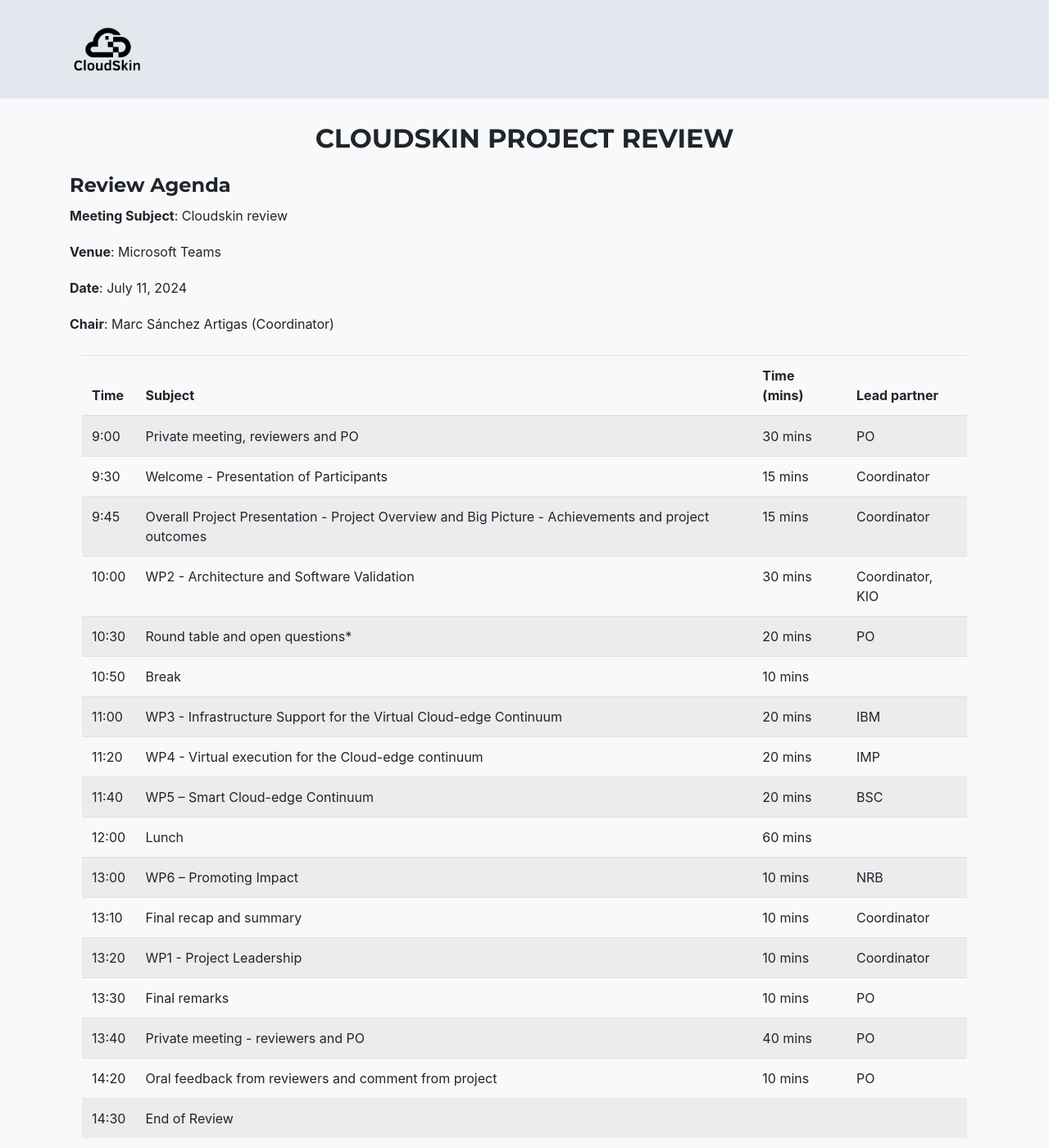
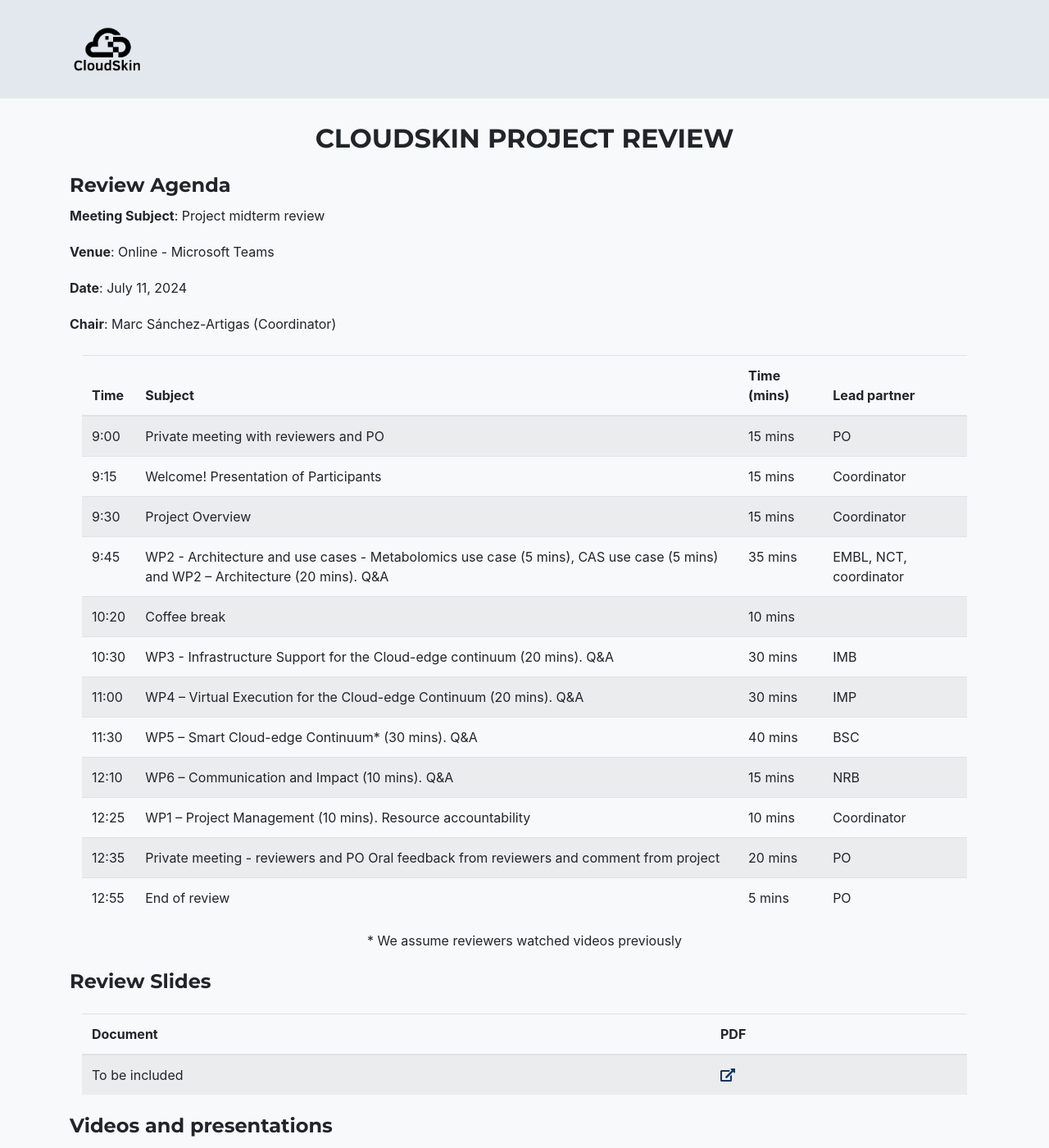
Before and after one commit to cloudskin-eu/cloudskin-eu.github.io, a Jekyll site: the page built from review.md, in a window 1280 px wide and 1400 px high. Shown: the whole window at 82% size. Built offline with Jekyll 4.4.1, drawn with Linux system fonts in a browser that asks for light colours; some web fonts are replaced.

Commit message:
changes in review agenda

```diff
--- a/_data/sitetext.yml
+++ b/_data/sitetext.yml
@@ -124,73 +124,55 @@ results:
 review:
   events:
     - time: "9:00"
-      subject: Private meeting, reviewers and PO
-      duration: 30 mins
+      subject: Private meeting with reviewers and PO
+      duration: 15 mins
       lead: PO
+    - time: "9:15"
+      subject: Welcome! Presentation of Participants
+      duration: 15 mins
+      lead: Coordinator
     - time: "9:30"
-      subject: Welcome - Presentation of Participants
+      subject:  Project Overview
       duration: 15 mins
       lead: Coordinator
     - time: "9:45"
-      subject: Overall Project Presentation - Project Overview and Big Picture - Achievements and project outcomes
+      subject: WP2 - Architecture and use cases - Metabolomics use case (5 mins), CAS use case (5 mins) and WP2 – Architecture (20 mins). Q&A
+      duration: 35 mins
+      lead: EMBL, NCT, coordinator
+    - time: "10:20"
+      subject: Coffee break
+      duration: 10 mins
+      lead:
+    - time: "10:30"
+      subject: WP3 - Infrastructure Support for the Cloud-edge continuum (20 mins). Q&A
+      duration: 30 mins
+      lead: IMB
+    - time: "11:00"
+      subject: WP4 – Virtual Execution for the Cloud-edge Continuum (20 mins). Q&A
+      duration: 30 mins
+      lead: IMP
+    - time: "11:30"
+      subject: WP5 – Smart Cloud-edge Continuum* (30 mins). Q&A
+      duration: 40 mins
+      lead: BSC
+    - time: "12:10"
+      subject: WP6 – Communication and Impact (10 mins). Q&A
       duration: 15 mins
+      lead: NRB
+    - time: "12:25"
+      subject: WP1 – Project Management (10 mins). Resource accountability
+      duration: 10 mins
       lead: Coordinator
-    - time: "10:00"
-      subject: WP2 - Architecture and Software Validation
-      duration: 30 mins
-      lead: Coordinator, KIO
-    - time: "10:30"
-      subject: Round table and open questions*
+    - time: "12:35"
+      subject: Private meeting - reviewers and PO Oral feedback from reviewers and comment from project
       duration: 20 mins
       lead: PO
-    - time: "10:50"
-      subject: Break
-      duration: 10 mins
-      lead:
-    - time: "11:00"
-      subject: WP3 - Infrastructure Support for the Virtual Cloud-edge Continuum
-      duration: 20 mins
-      lead: IBM
-    - time: "11:20"
-      subject: WP4 - Virtual execution for the Cloud-edge continuum
-      duration: 20 mins
-      lead: IMP
-    - time: "11:40"
-      subject: WP5 – Smart Cloud-edge Continuum
-      duration: 20 mins
-      lead: BSC
-    - time: "12:00"
-      subject: Lunch
-      duration: 60 mins
-      lead:
-    - time: "13:00"
-      subject: WP6 – Promoting Impact
-      duration: 10 mins
-      lead: NRB
-    - time: "13:10"
-      subject: Final recap and summary
-      duration: 10 mins
-      lead: Coordinator
-    - time: "13:20"
-      subject: WP1 - Project Leadership
-      duration: 10 mins
-      lead: Coordinator
-    - time: "13:30"
-      subject: Final remarks
-      duration: 10 mins
+    - time: "12:55"
+      subject: End of review
+      duration: 5 mins
       lead: PO
-    - time: "13:40"
-      subject: Private meeting - reviewers and PO
-      duration: 40 mins
-      lead: PO
-    - time: "14:20"
-      subject: Oral feedback from reviewers and comment from project
-      duration: 10 mins
-      lead: PO
-    - time: "14:30"
-      subject: End of Review
-      duration:
-      lead:
+
+
   slides:
     - title: To be included
       link: "#"
--- a/review.md
+++ b/review.md
@@ -9,13 +9,13 @@ background: grey
 
 #### Review Agenda
 
-__Meeting Subject__: Cloudskin review
+__Meeting Subject__: Project midterm review
 
-__Venue__: Microsoft Teams
+__Venue__: Online  - Microsoft Teams
 
 __Date__: July 11, 2024
 
-__Chair__: Marc Sánchez Artigas (Coordinator)
+__Chair__: Marc Sánchez-Artigas (Coordinator)
 
 
 <div class="col-lg-12 text-center mt-4 mb-4">
```
